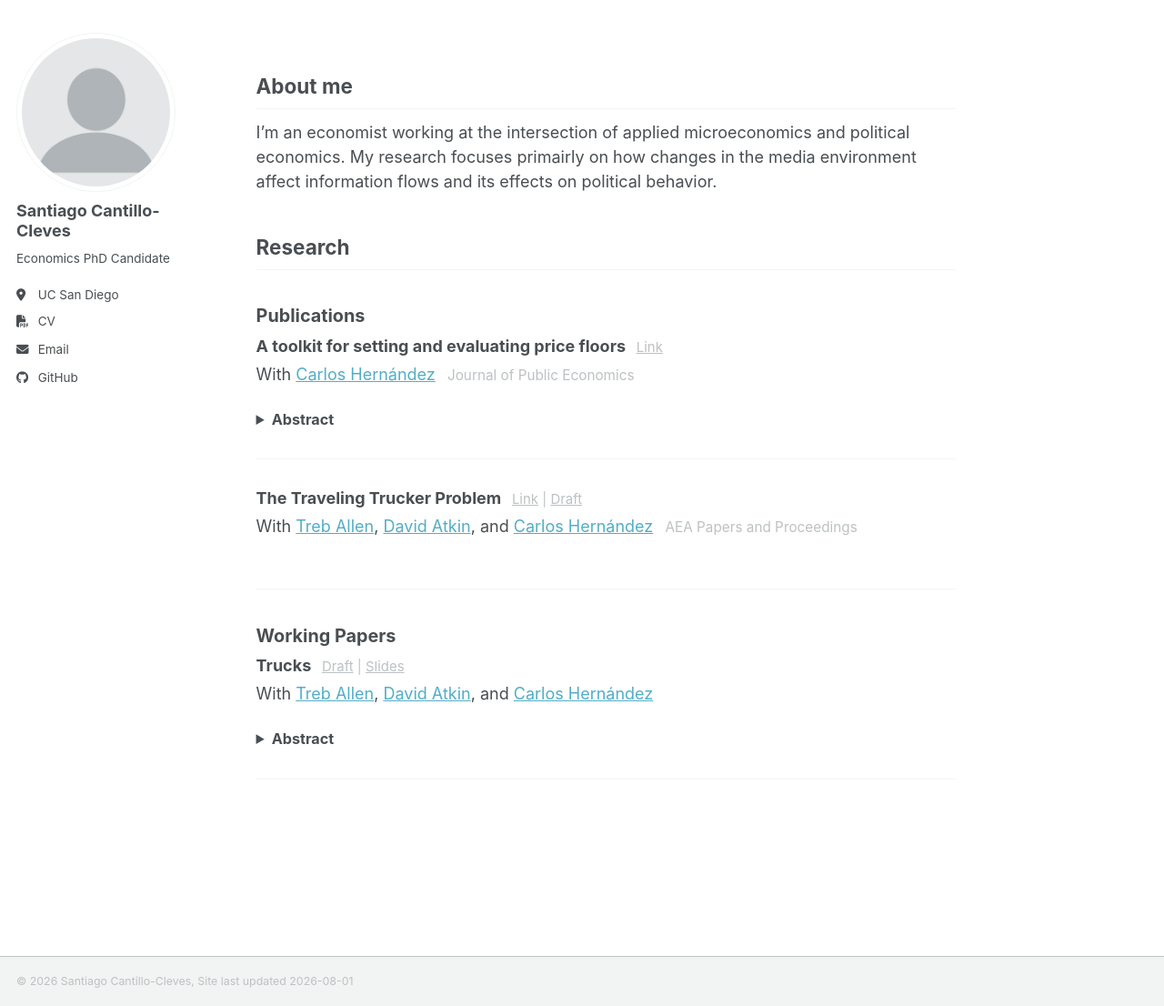
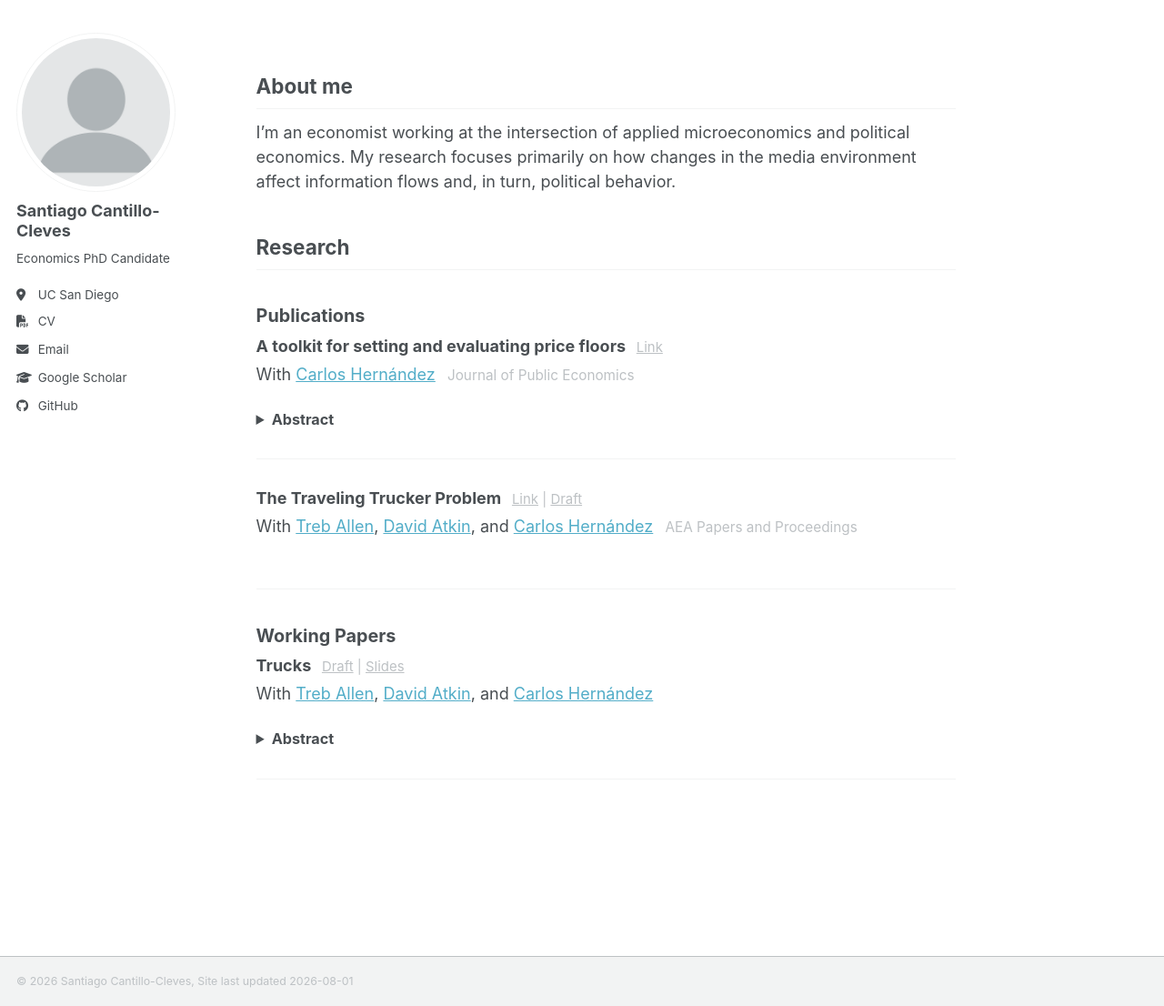
Before and after one commit to SantiagoCantilloCleves/SantiagoCantilloCleves.github.io, a Jekyll site: the page built from _pages/about.md, in a window 1280 px wide and 1106 px high. Shown: the whole window at 91% size. Built offline with Jekyll 4.4.1, drawn with Linux system fonts in a browser that asks for light colours.

Commit message:
Add Google Scholar profile and refine bio

```diff
--- a/_config.yml
+++ b/_config.yml
@@ -16,6 +16,7 @@ author:
   cv       : "https://www.dropbox.com/scl/fi/jfv6e3izpj7gnfuwz9meo/CV_CantilloCleves.pdf?rlkey=yjrtevv9g3v4lsf0mqd35205c&dl=0"
   email    : "santiago@ucsd.edu"
   github   : "SantiagoCantilloCleves"
+  scholar  : "https://scholar.google.com/citations?user=_00qL3EAAAAJ&hl=en"
 
 include:
   - _pages
--- a/_includes/author-profile.html
+++ b/_includes/author-profile.html
@@ -17,6 +17,7 @@
       <li class="author__desktop"><i class="fas fa-fw fa-location-dot icon-pad-right" aria-hidden="true"></i>{{ author.location }}</li>
       <li><a href="{{ author.cv }}"><i class="fas fa-fw fa-file-pdf icon-pad-right" aria-hidden="true"></i>CV</a></li>
       <li><a href="mailto:{{ author.email }}"><i class="fas fa-fw fa-envelope icon-pad-right" aria-hidden="true"></i>Email</a></li>
+      <li><a href="{{ author.scholar }}"><i class="fas fa-fw fa-graduation-cap icon-pad-right" aria-hidden="true"></i>Google Scholar</a></li>
       <li><a href="https://github.com/{{ author.github }}"><i class="fab fa-fw fa-github icon-pad-right" aria-hidden="true"></i>GitHub</a></li>
     </ul>
   </div>
--- a/_pages/about.md
+++ b/_pages/about.md
@@ -15,7 +15,7 @@ redirect_from:
 
 ## About me
 
-I'm an economist working at the intersection of applied microeconomics and political economics. My research focuses primairly on how changes in the media environment affect information flows and its effects on political behavior.
+I'm an economist working at the intersection of applied microeconomics and political economics. My research focuses primarily on how changes in the media environment affect information flows and, in turn, political behavior.
 
 ## Research
 
```
